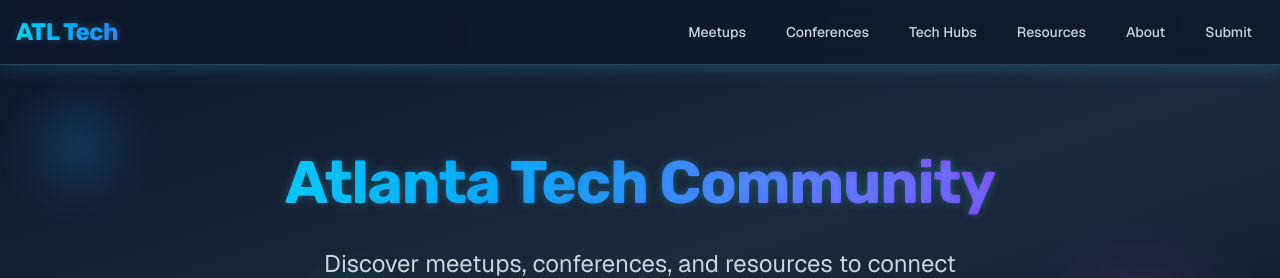
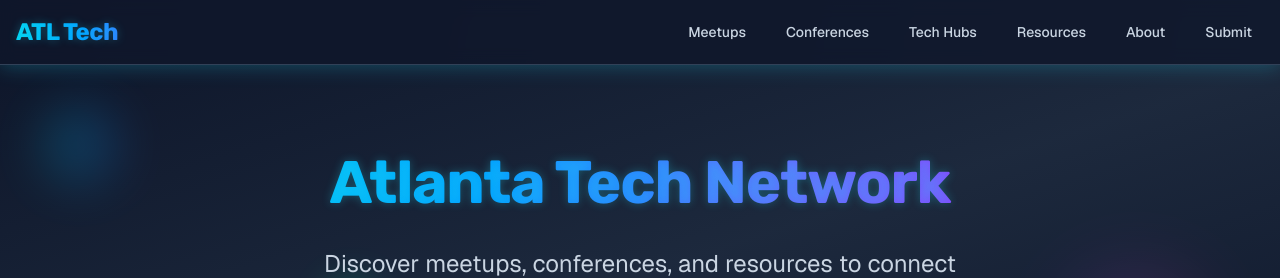
Before and after one commit to Calypso90/atl-tech-network, a Next.js app: page / in a window 1280 px wide. Shown: the top 278 px of the page. Built offline with nearby package versions, Linux system fonts and the light colour scheme.

Commit message:
Update update title text hero.tsx

```diff
--- a/components/hero.tsx
+++ b/components/hero.tsx
@@ -9,7 +9,7 @@ export function Hero() {
 
       <div className="container mx-auto max-w-4xl relative z-10">
         <h1 className="text-4xl md:text-6xl font-bold mb-6 bg-gradient-to-r from-cyan-400 via-blue-500 to-purple-600 bg-clip-text text-transparent leading-tight graffiti-heading animate-fade-in-up">
-          Atlanta Tech Community
+          Atlanta Tech Network
         </h1>
         <p
           className="text-xl md:text-2xl text-slate-300 mb-8 max-w-2xl mx-auto leading-relaxed animate-fade-in-up"
```
